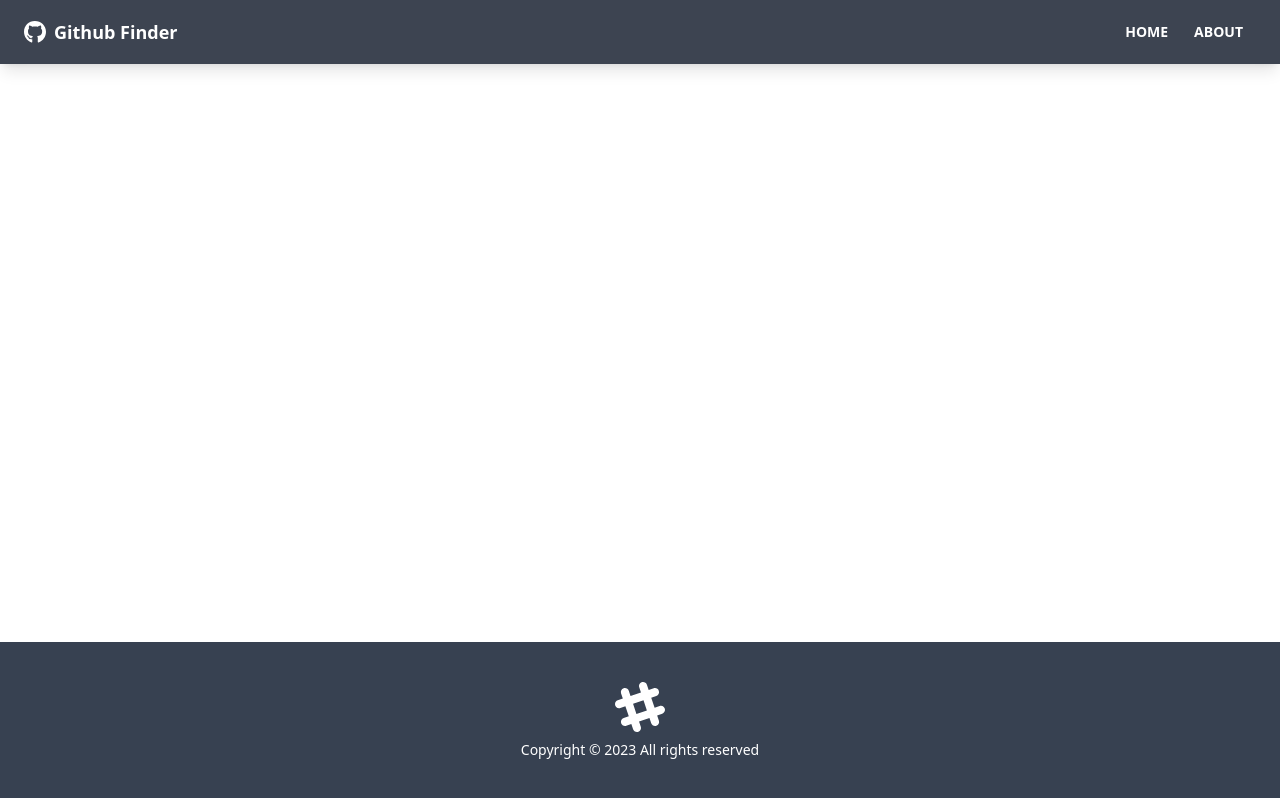
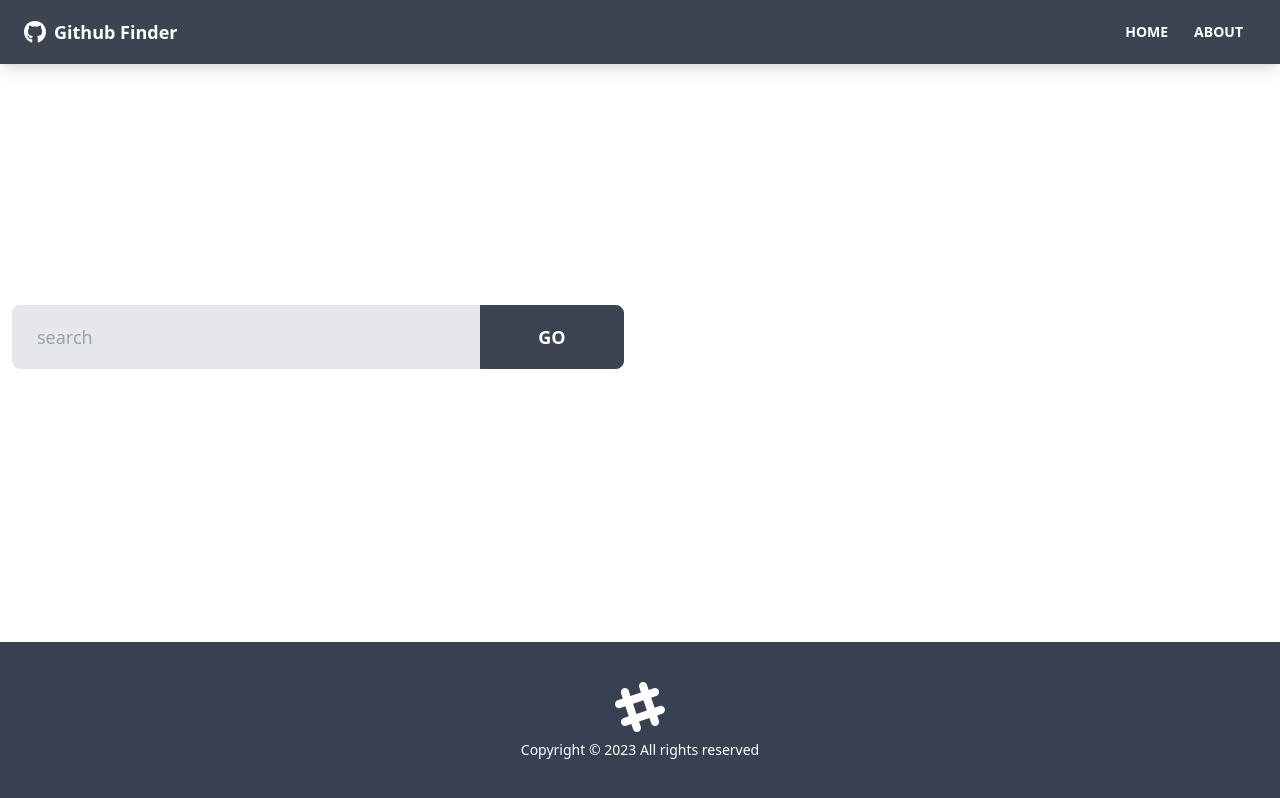
Before and after one commit to Mohd-muneer/github-finder, a React (Create React App) app in the folder github-finder/: page / in a window 1280 px wide. Built offline with nearby package versions, Linux system fonts and the light colour scheme.

Commit message:
added User Search Component

```diff
--- /dev/null
+++ b/github-finder/src/components/users/UserSearch.jsx
@@ -0,0 +1,56 @@
+import  {useState,useContext} from 'react'
+import GithubContext from '../../context/github/GithubContext'
+
+function UserSearch() {
+  const [text,setText]= useState('')
+
+  const{users}= useContext(GithubContext)
+
+   const handleChange = (e) => setText(e.target.value)
+
+   const handleSubmit = (e) =>{
+    e.preventDefault()
+
+    if(text ===''){
+        alert('please enter something')
+    }else{
+        // @todo -search users
+
+        setText()
+    }
+   }
+
+  return (
+    <div className='grid grid-cols-1 xl:grid-cols-2 lg:grid-cols-2 md:grid-cols-2 mb-8 gap-8'>
+         <div>
+            <form onSubmit={handleSubmit}>
+                <div className="form-control">
+                  <div className="relative">
+                    <input type="text"
+                     className="w-full pr-40 bg-gray-200 input input-lg text-black"
+                      placeholder='search'
+                      value={text}
+                      onChange={handleChange}
+                      />
+                    <button type='submit' className="absolute top-0 right-0 rounded-l-none w-36 btn btn-lg">
+                        Go
+                    </button>
+                  </div>
+                </div>
+            </form>
+         </div>
+
+            {users.length > 0 &&(
+        <div>
+            <button className="btn btn-ghost btn-lg">
+                clear
+            </button>
+         </div>
+         )}
+
+
+        </div>
+  )
+}
+
+export default UserSearch
--- a/github-finder/src/pages/Home.jsx
+++ b/github-finder/src/pages/Home.jsx
@@ -1,8 +1,9 @@
 import UserResults from "../components/users/UserResults"
+import UserSearch from "../components/users/UserSearch"
 function Home() {
   return (
     <>
-    {/* SEARCH COMPONENT */}
+        <UserSearch/>
          <UserResults/>
     </>
   )
```
